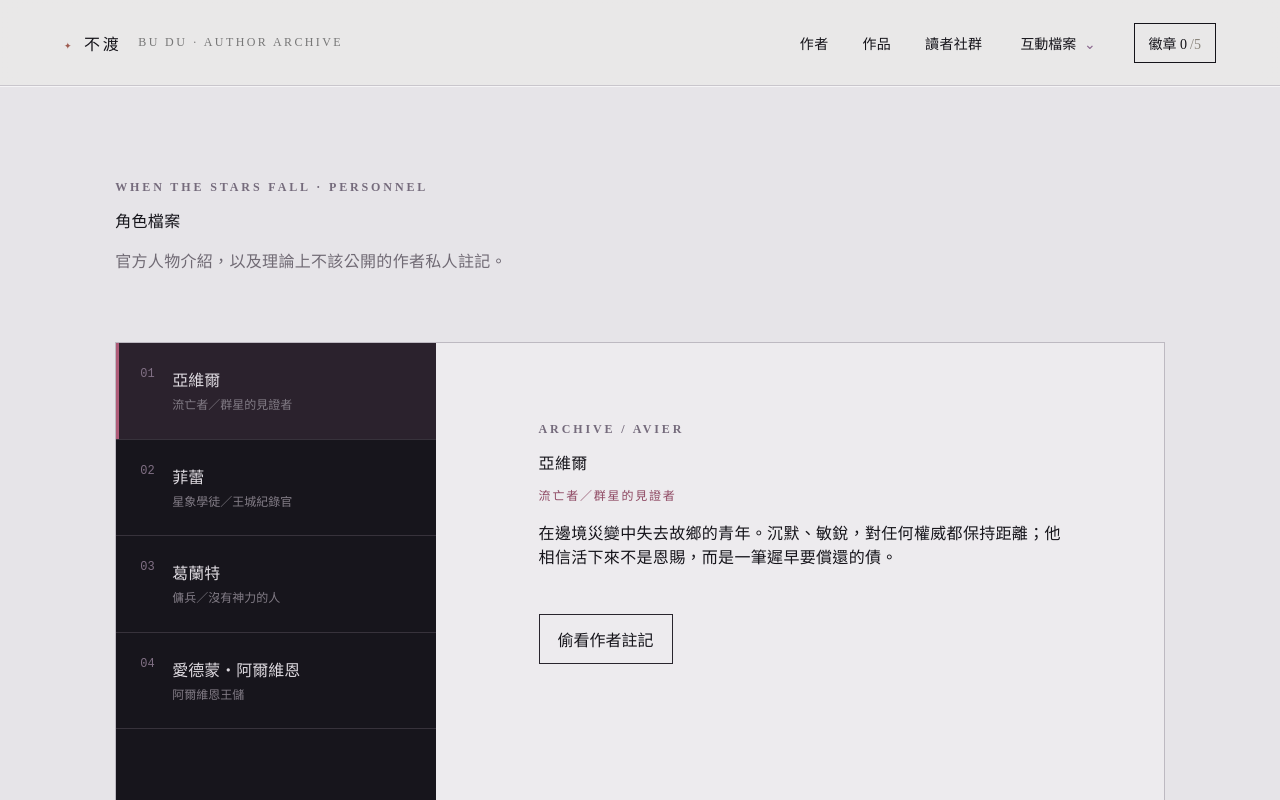
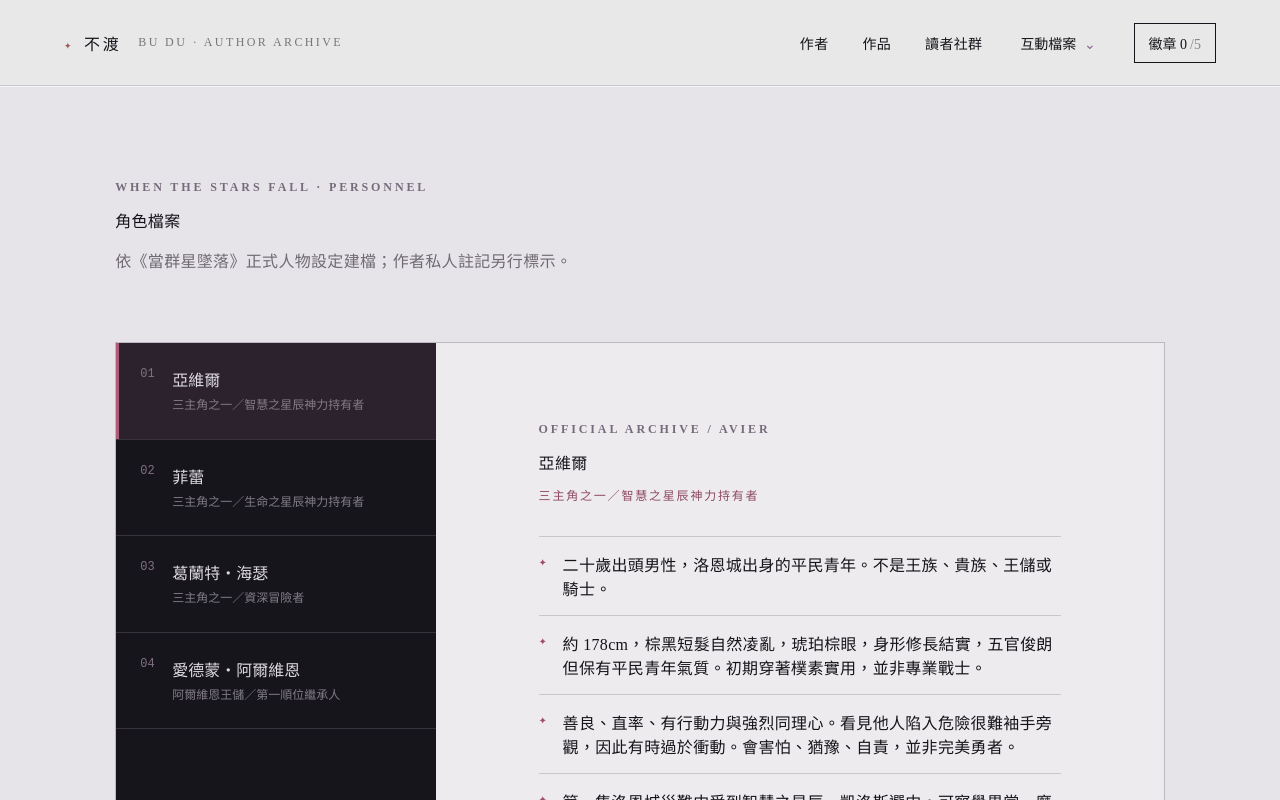
Before and after one commit to iewiepeity/budu-interactive-archive, a Next.js app: page /characters in a window 1280 px wide. Shown: the top 800 px of the page. Built offline with nearby package versions, Linux system fonts and the light colour scheme.

Commit message:
Align character archive with canonical settings

```diff
--- a/app/characters/page.tsx
+++ b/app/characters/page.tsx
@@ -2,9 +2,9 @@
 import { useState } from "react";
 
 const people=[
- {id:"avier",name:"亞維爾",role:"流亡者／群星的見證者",official:"在邊境災變中失去故鄉的青年。沉默、敏銳，對任何權威都保持距離；他相信活下來不是恩賜，而是一筆遲早要償還的債。",note:"前期看起來最像主角的人。其實很會記仇。讀者以為他冷淡，我寫的是『不知道怎麼求人留下』。差很多，好嗎。"},
- {id:"philae",name:"菲蕾",role:"星象學徒／王城紀錄官",official:"能從墜星軌跡讀出魔力異常的少女。理智且固執，習慣把恐懼整理成資料；隊伍中最常提出正確判斷，也最常被局勢逼著違反自己的判斷。",note:"我本來只打算讓她出場三章。她拒絕。寫到後來整個情報網都被她接管，作者本人沒有發言權。"},
- {id:"grant",name:"葛蘭特",role:"傭兵／沒有神力的人",official:"以一柄舊劍護送眾人穿過崩壞之地。沒有被星辰選中，也沒有傳說血脈；他的力量來自經驗、承諾，以及在所有人後退時仍向前一步。",note:"沒有神力。但我寫到最後才發現，他根本不需要。……這句不要給他看到，會得意。"},
- {id:"edmund",name:"愛德蒙・阿爾維恩",role:"阿爾維恩王儲",official:"背負王國秩序的繼承人。寡言、自律，將私人情感置於職責之後；在群星墜落後，他必須決定要守住既有世界，還是承認它早已無法被挽回。",note:"很難溝通。不借內褲。幹，我根本沒要借。原著的他明明沒有這麼針對作者。"}
+ {id:"avier",name:"亞維爾",role:"三主角之一／智慧之星辰神力持有者",facts:["二十歲出頭男性，洛恩城出身的平民青年。不是王族、貴族、王儲或騎士。","約 178cm，棕黑短髮自然凌亂，琥珀棕眼，身形修長結實，五官俊朗但保有平民青年氣質。初期穿著樸素實用，並非專業戰士。","善良、直率、有行動力與強烈同理心。看見他人陷入危險很難袖手旁觀，因此有時過於衝動。會害怕、猶豫、自責，並非完美勇者。","第一集洛恩城災難中受到智慧之星辰・凱洛斯選中。可察覺異常、魔力流動及敵人行動規律，但不能讀心、預知未來或全知；過度使用會造成精神負荷。","與菲蕾在災變前便已相識；葛蘭特是同行夥伴與經驗豐富的前輩，並非其護衛。"],note:"不是王子，也不是天生勇者。就一個會怕、會猶豫，看到別人出事又硬是沒辦法不管的普通青年。這種人才最麻煩。也是我最喜歡寫的那種。"},
+ {id:"philae",name:"菲蕾",role:"三主角之一／生命之星辰神力持有者",facts:["二十歲出頭女性，洛恩城出身的普通平民。不是聖女、神官、王族或貴族。","約 165cm，栗棕色長髮、淺綠色眼睛，身形纖細勻稱，五官秀氣親和。平時穿著簡單實用，旅行後改穿方便行動的服裝。","溫柔、細膩、有同理心，善於察覺他人情緒，但並不軟弱。重要事情上相當固執，無法輕易放棄仍有機會拯救的人。","第一集受到生命之星辰・海拉選中。能力核心為生命、治療、生命感知與庇護；不能復活真正死亡的人，也不能無限制治療，大量使用會造成嚴重疲勞甚至失去意識。","與亞維爾彼此高度信任，葛蘭特為同行夥伴。不是主要戰鬥型角色。"],note:"再說一次，她不是聖女。她只是會把最後一塊麵包塞給別人，然後嘴硬說那塊本來就賣不掉。生命系最殘忍的地方，是她遲早得承認自己救不了所有人。"},
+ {id:"grant",name:"葛蘭特・海瑟",role:"三主角之一／資深冒險者",facts:["約三十歲男性，長年接受公會委託的資深冒險者。不是王族、貴族、騎士、王儲護衛或亞維爾護衛。","約 185cm，高大精壯，深棕短髮、灰綠眼，五官成熟硬朗，偶有鬍渣與實戰留下的舊傷；主要使用長劍。","沉著、務實、可靠，習慣觀察後行動。重視準備與生存，但並非冷酷寡言、嗜殺或暴躁的人；表面不愛多管閒事，實際責任感很重。","沒有任何星辰神力。強項為長劍實戰、魔物知識、追蹤、野外求生、簡易急救與危機判斷；遇到打不贏的敵人會撤退或尋找弱點。","亞維爾與菲蕾是同行夥伴；對哲維與玩家初期皆沒有預設關係。"],note:"沒有神力。但我寫到最後才發現，他根本不需要。……這句不要給他看到，會得意。"},
+ {id:"edmund",name:"愛德蒙・阿爾維恩",role:"阿爾維恩王儲／第一順位繼承人",facts:["二十七歲男性，阿爾維恩王國第一順位王位繼承人。不是原著三主角之一。","約 188cm，深金色短髮、冰藍色狹長眼，身形高挑挺拔，氣質沉靜威嚴。正式場合穿王室服飾；巡視城防或災區時偏向簡潔軍裝。","冷靜、理性、自律且責任感極重。習慣從整個王國衡量人口、資源、軍力與風險；並非冷血暴君，證據證明自己錯誤時願意修正決策。","沒有星辰神力。接受過劍術、騎術與軍事教育，核心能力是政治判斷、戰略規劃、情報分析與資源調度。","曾因哲維的言語自動扭曲，將他誤認為騷擾王儲的可疑人物並下令關入地牢；若情報獲得證實，會合理重新評估哲維。"],note:"很難溝通。不借內褲。幹，我根本沒要借。他生氣時反而更冷靜，這點寫小說很好用，落到作者本人頭上就很恐怖。"}
 ];
-export default function CharactersPage(){const [active,setActive]=useState(people[0]);const [privateMode,setPrivateMode]=useState(false);return <main className="characters-page"><header><p className="eyebrow">WHEN THE STARS FALL · PERSONNEL</p><h1>角色檔案</h1><p>官方人物介紹，以及理論上不該公開的作者私人註記。</p></header><section className="character-console"><nav>{people.map((p,i)=><button className={active.id===p.id?"active":""} onClick={()=>setActive(p)} key={p.id}><span>0{i+1}</span><b>{p.name}</b><small>{p.role}</small></button>)}</nav><article key={active.id}><p className="eyebrow">ARCHIVE / {active.id.toUpperCase()}</p><h2>{active.name}</h2><h3>{active.role}</h3><p className="character-copy">{active.official}</p><button className="private-toggle" onClick={()=>setPrivateMode(!privateMode)}>{privateMode?"收起作者註記":"偷看作者註記"}</button>{privateMode&&<div className="private-note"><small>不渡私人檔案／禁止外流</small><p>「{active.note}」</p><i>——黑色筆記本頁角潦草字跡</i></div>}</article></section></main>}
+export default function CharactersPage(){const [active,setActive]=useState(people[0]);const [privateMode,setPrivateMode]=useState(false);const select=(p:typeof people[number])=>{setActive(p);setPrivateMode(false)};return <main className="characters-page"><header><p className="eyebrow">WHEN THE STARS FALL · PERSONNEL</p><h1>角色檔案</h1><p>依《當群星墜落》正式人物設定建檔；作者私人註記另行標示。</p></header><section className="character-console"><nav>{people.map((p,i)=><button className={active.id===p.id?"active":""} onClick={()=>select(p)} key={p.id}><span>0{i+1}</span><b>{p.name}</b><small>{p.role}</small></button>)}</nav><article key={active.id}><p className="eyebrow">OFFICIAL ARCHIVE / {active.id.toUpperCase()}</p><h2>{active.name}</h2><h3>{active.role}</h3><ul className="character-facts">{active.facts.map(f=><li key={f}>{f}</li>)}</ul><button className="private-toggle" onClick={()=>setPrivateMode(!privateMode)}>{privateMode?"收起作者註記":"偷看作者註記"}</button>{privateMode&&<div className="private-note"><small>不渡私人檔案／非官方人物資料</small><p>「{active.note}」</p><i>——黑色筆記本頁角潦草字跡</i></div>}</article></section></main>}
```
Also changed, not shown: app/globals.css.
